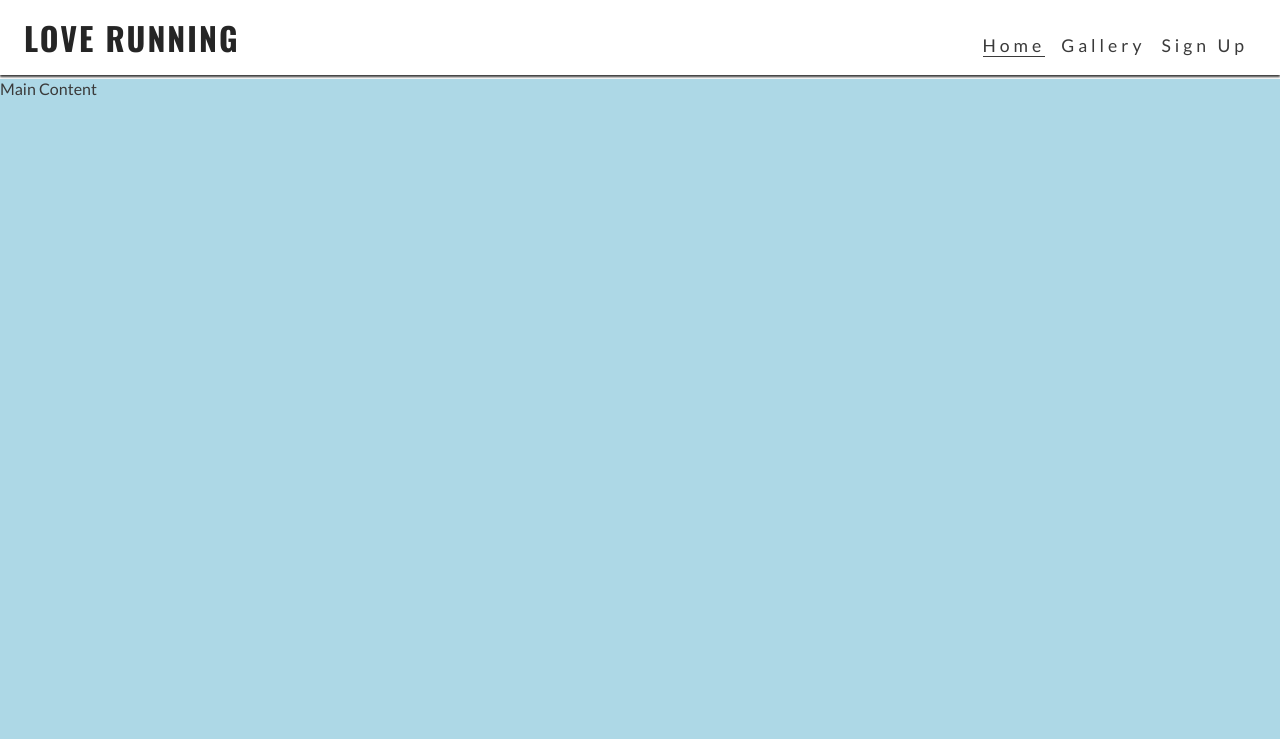
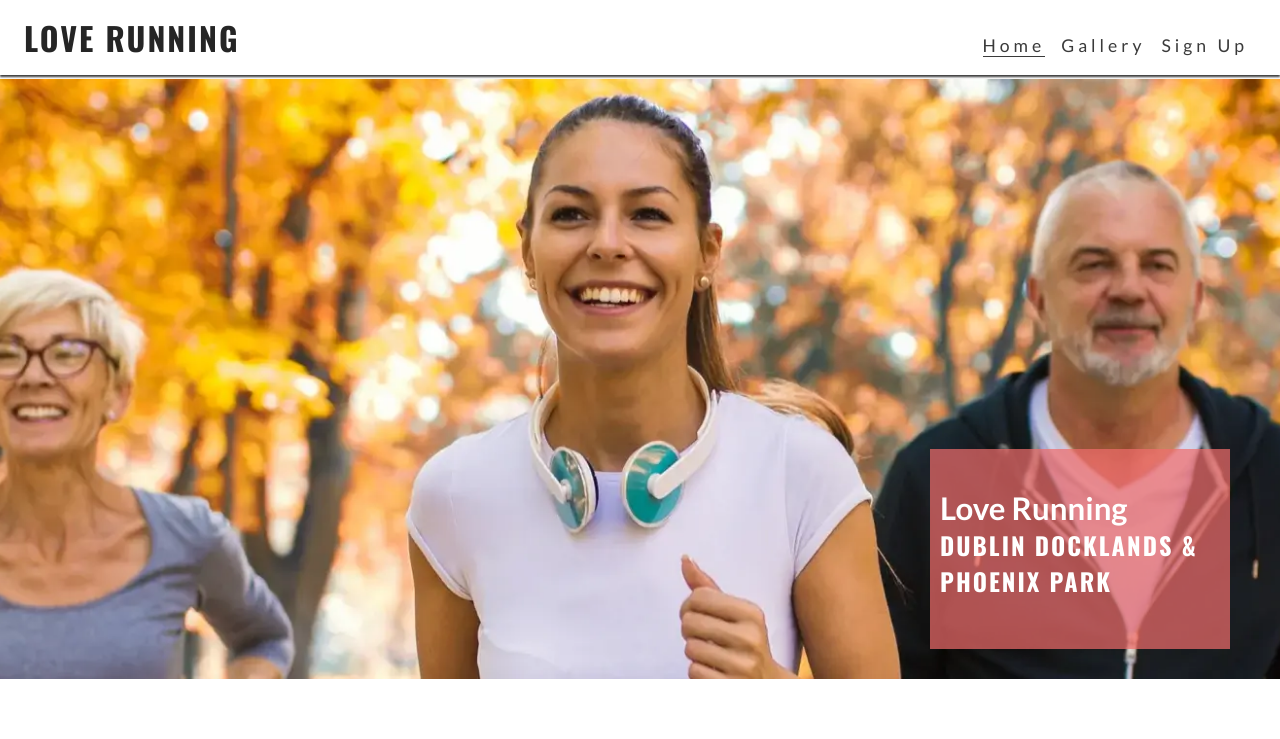
Before and after one commit to rhodarlynrockson-eng/love-running, a plain HTML site: page index.html in a window 1280 px wide. Shown: the top 739 px of the page. Drawn offline with nearby package versions, Linux system fonts and the light colour scheme.

Commit message:
add cover text with club name and location

```diff
--- a/assets/css/style.css
+++ b/assets/css/style.css
@@ -16,6 +16,12 @@ body {
     color: #3a3a3a;
     font-family: 'lato',sans-serif;
 }
+
+h1,h3,h3 {font-family: 'oswald', sans-serif;
+text-transform: uppercase;
+letter-spacing: 2px;
+color: #252525;}
+
 /* Header */
 header {
     background-color: #ffffff;
@@ -30,10 +36,7 @@ header {
 }
 header a{text-decoration: none;
 color: inherit;}
-h1 {font-family: 'oswald', sans-serif;
-text-transform: uppercase;
-letter-spacing: 2px;
-color: #252525;}
+
 #menu{font-size: 110%;
     letter-spacing: 4px;
     list-style-type: none;}
@@ -54,12 +57,24 @@ top: 100%;}
 .nav-toggle-label{font-size: 2rem;}
 /* Main content */
 main {
-    background-color: lightblue;
+
      /* Make main element take up any surplus space to push footer down */
     flex: 1 0 auto;
     margin-top: 47px;
 }
-
+/* Hero Section*/
+#hero{height: 600px; width: 100%; background:url(../images/hero-image.webp) no-repeat center center/cover; position: relative;}
+/* Final rgb value sets the opacity so it is semi-transparent*/
+#cover-text{ background-color: rgb(241 109 107 /.7);
+    font-size: 130%;
+position: absolute;
+bottom: 30px;
+width: 80%;
+min-height: 200px;
+padding-top: 40px;
+padding-left: 10px;
+}
+#cover-text> h2,#cover-text>h3{color: #ffffff;}
 /* Footer */
 
 #social-networks {
@@ -106,6 +121,8 @@ main {
     /* Push main content down to accommodate larger header */
     margin-top: 79px;
 }
+/* Hero*/
+#cover-text{ width: 300px; right: 50px;}
 
 }
 
--- a/index.html
+++ b/index.html
@@ -30,7 +30,14 @@
 </header>
 
    <!--Main content of the page-->
-   <main> Main Content</main>
+   <main>
+    <section id="hero">
+      <div id="cover-text">
+        <h2>Love Running</h2>
+        <h3>Dublin Docklands & Phoenix Park</h3>
+      </div>
+    </section>
+   </main>
    <!--footer-->
 
 <footer>
```
Also changed, not shown: assets/images/hero-image.webp (added).
